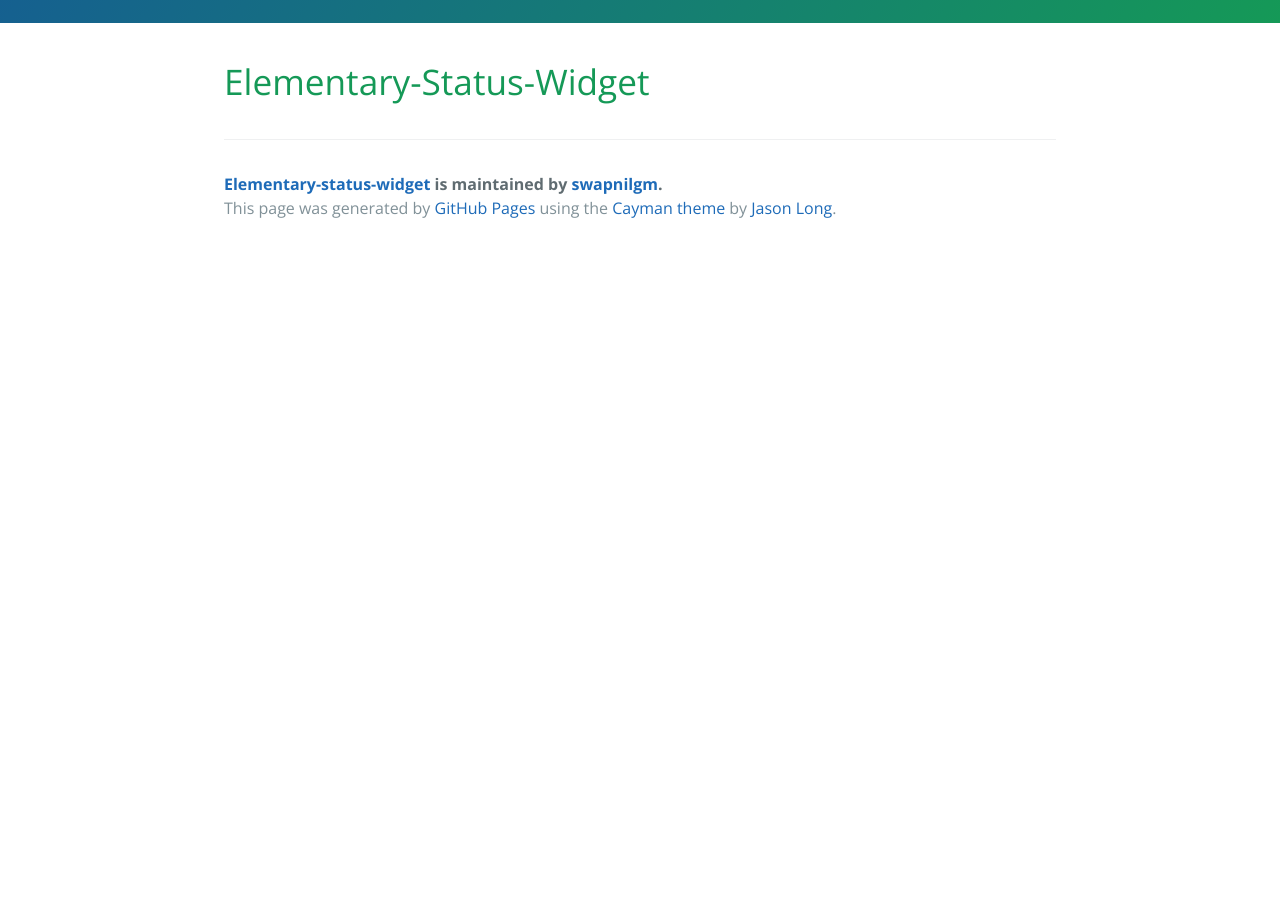
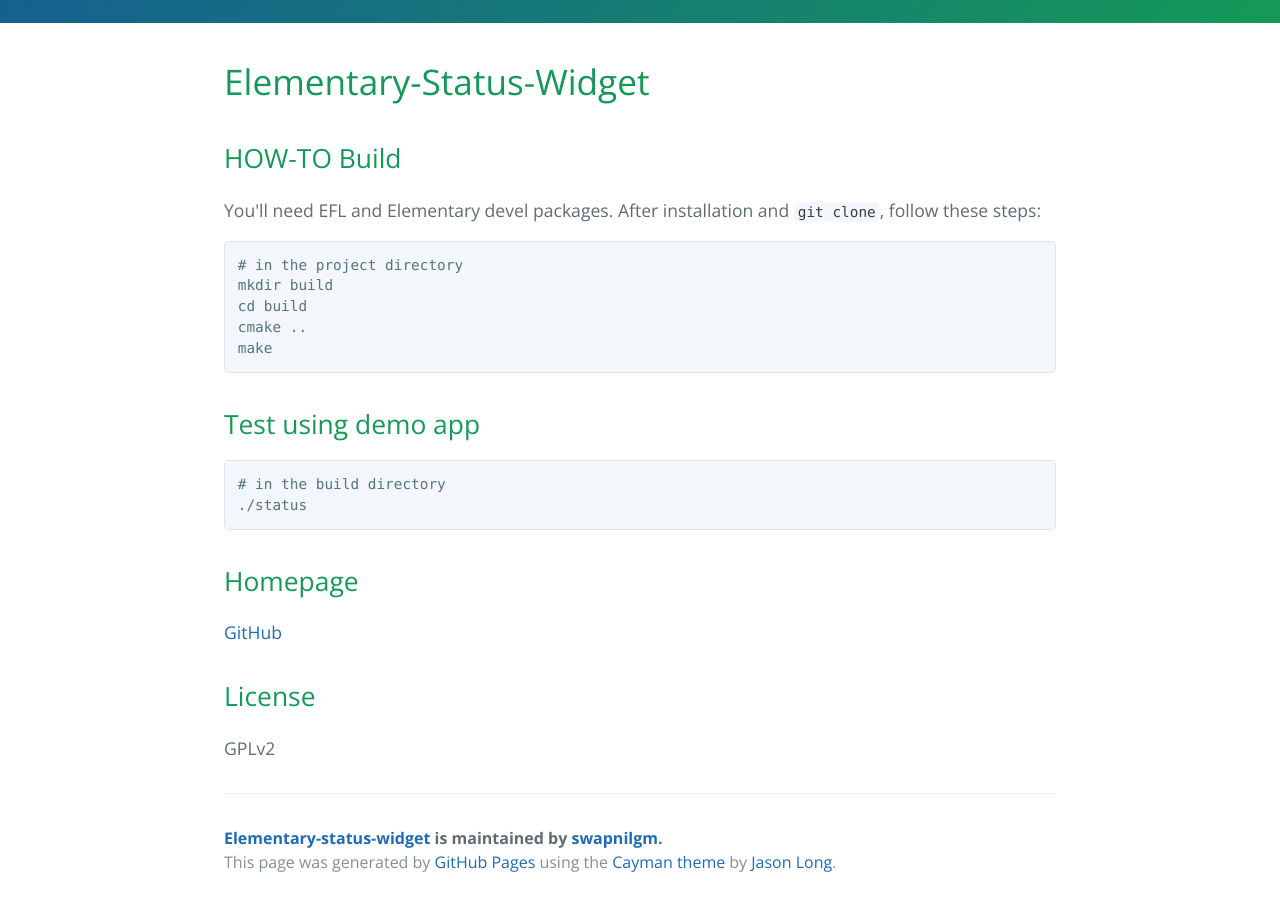
Before and after one commit to swapnilgm/Elementary-Status-Widget, a plain HTML site: page index.html in a window 1280 px wide. Shown: the part 360-1266 px from the top of the page. Before the commit the page ends 800 px from the top, so only its background shows below. Drawn offline with nearby package versions, Linux system fonts and the light colour scheme.

Commit message:
Create gh-pages branch via GitHub

```diff
--- a/index.html
+++ b/index.html
@@ -22,6 +22,36 @@
       <h1>
 <a id="elementary-status-widget" class="anchor" href="#elementary-status-widget" aria-hidden="true"><span aria-hidden="true" class="octicon octicon-link"></span></a>Elementary-Status-Widget</h1>
 
+<h2>
+<a id="how-to-build" class="anchor" href="#how-to-build" aria-hidden="true"><span aria-hidden="true" class="octicon octicon-link"></span></a>HOW-TO Build</h2>
+
+<p>You'll need EFL and Elementary devel packages.
+After installation and <code>git clone</code>, follow these steps:</p>
+
+<pre><code># in the project directory
+mkdir build
+cd build
+cmake ..
+make
+</code></pre>
+
+<h2>
+<a id="test-using-demo-app" class="anchor" href="#test-using-demo-app" aria-hidden="true"><span aria-hidden="true" class="octicon octicon-link"></span></a>Test using demo app</h2>
+
+<pre><code># in the build directory
+./status
+</code></pre>
+
+<h2>
+<a id="homepage" class="anchor" href="#homepage" aria-hidden="true"><span aria-hidden="true" class="octicon octicon-link"></span></a>Homepage</h2>
+
+<p><a href="https://github.com/swapnilgm/Elementary-Status-Widget">GitHub</a></p>
+
+<h2>
+<a id="license" class="anchor" href="#license" aria-hidden="true"><span aria-hidden="true" class="octicon octicon-link"></span></a>License</h2>
+
+<p>GPLv2</p>
+
       <footer class="site-footer">
         <span class="site-footer-owner"><a href="https://github.com/swapnilgm/Elementary-Status-Widget">Elementary-status-widget</a> is maintained by <a href="https://github.com/swapnilgm">swapnilgm</a>.</span>
 
```
Also changed, not shown: params.json (+1 -1 lines).
